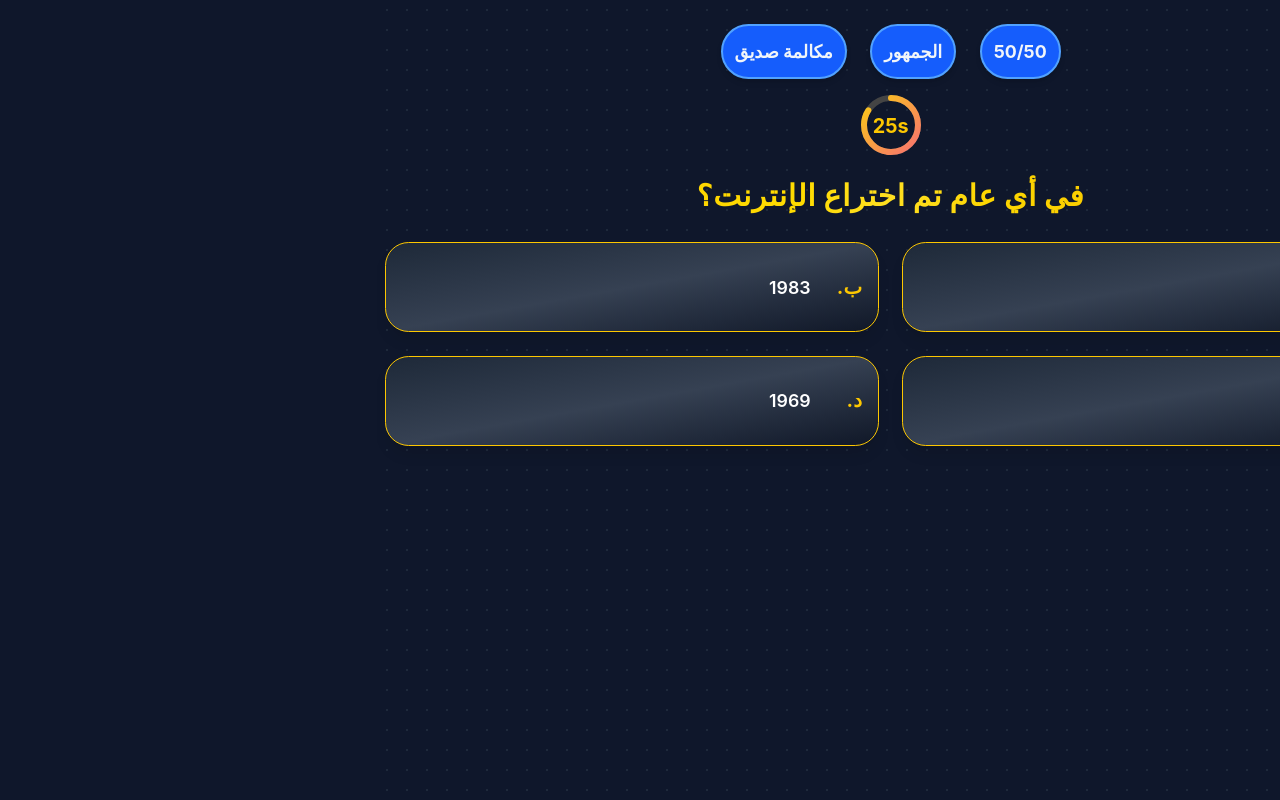
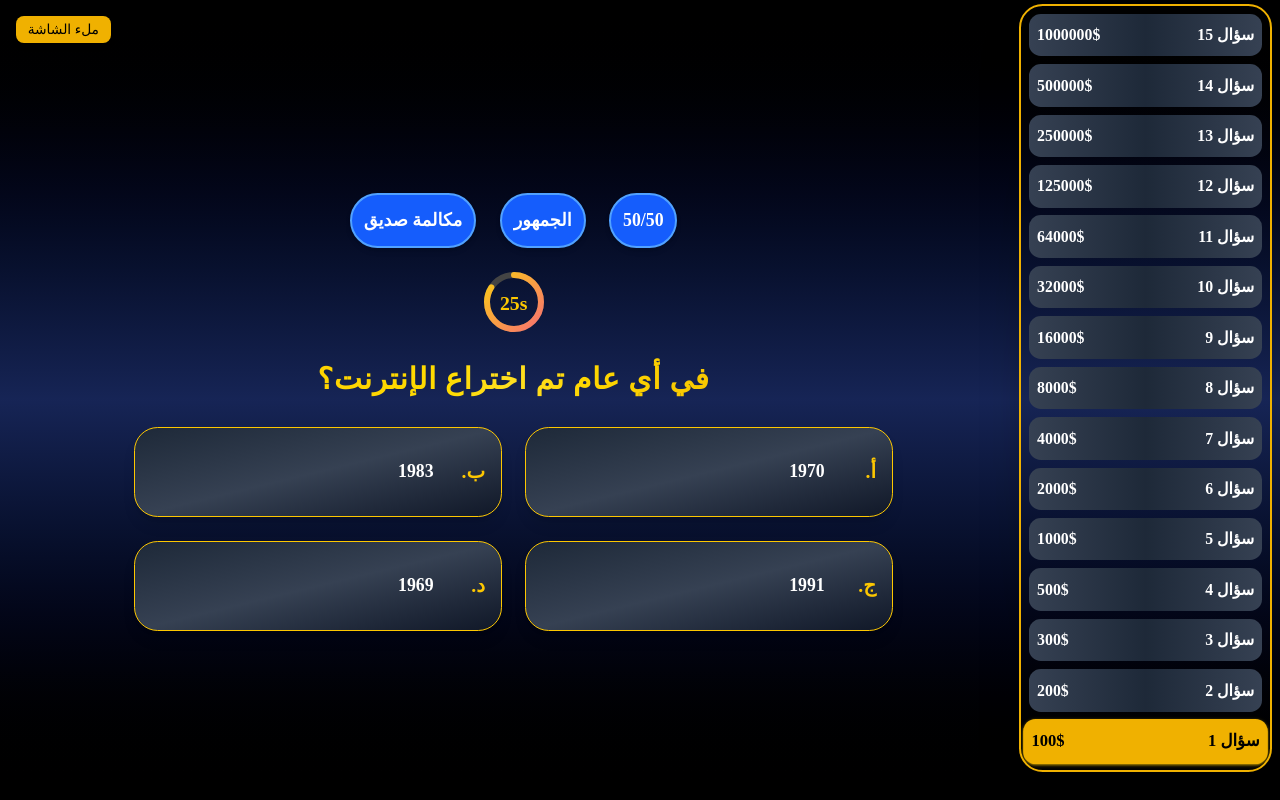
Before and after one commit to khaled-103/who-will-wind-million, a React (Vite) app: page /new-game in a window 1280 px wide. Built offline with nearby package versions, Linux system fonts and the light colour scheme.

Commit message:
re-design game page base component

```diff
--- a/package.json
+++ b/package.json
@@ -24,6 +24,7 @@
     "@types/react": "^19.1.16",
     "@types/react-dom": "^19.1.9",
     "@vitejs/plugin-react": "^5.0.4",
+    "babel-plugin-react-compiler": "^1.0.0",
     "eslint": "^9.36.0",
     "eslint-plugin-react-hooks": "^5.2.0",
     "eslint-plugin-react-refresh": "^0.4.22",
--- a/src/pages/Game.tsx
+++ b/src/pages/Game.tsx
@@ -7,7 +7,8 @@ import Timer from "../components/game/Timer";
 import { getRandomFromArray } from "../lib/helper";
 import type { Answer, Lifelines as LifelinesType } from "../types";
 import { LifelinesEnum } from "../lib/constant";
-const gameQuestions = getRandomFromArray(questionsData,15);
+import { AnimatePresence, motion } from "framer-motion";
+const gameQuestions = getRandomFromArray(questionsData, 15);
 const prizes: number[] = [
   100,      // سؤال 1
   200,      // سؤال 2
@@ -26,6 +27,14 @@ const prizes: number[] = [
   1000000   // سؤال 15
 ];
 
+const handleFullScreen = () => {
+  if (!document.fullscreenElement) {
+    document.documentElement.requestFullscreen();
+  } else {
+    document.exitFullscreen();
+  }
+};
+
 
 export default function Game() {
   console.log("game re render");
@@ -36,13 +45,13 @@ export default function Game() {
   const [gameOver, setGameOver] = useState(false);
   const [isWin, setIsWin] = useState(false);
   const [lifelines, setLifelines] = useState<LifelinesType>({
-    fiftyFifty: {used:false,by:null},
-    audience: {used:false,by:null},
-    phone: {used:false,by:null},
+    fiftyFifty: { used: false, by: null },
+    audience: { used: false, by: null },
+    phone: { used: false, by: null },
   });
 
   const currentQuestion = gameQuestions[currentQuestionIndex];
-  const handleUseLifline = (type:string) => {
+  const handleUseLifline = (type: string) => {
     setTimeout(() => {
       if (type === LifelinesEnum.fiftyFifty) {
         // منطق 50/50
@@ -50,7 +59,7 @@ export default function Game() {
         setLifelines(prev => {
           return {
             ...prev,
-          "fiftyFifty": {used:true, by:currentQuestion.id, discardedAnswers:incorrectAnswers.slice(0, 2)}
+            "fiftyFifty": { used: true, by: currentQuestion.id, discardedAnswers: incorrectAnswers.slice(0, 2) }
           }
         });
       } else if (type === LifelinesEnum.audience) {
@@ -58,7 +67,7 @@ export default function Game() {
         setLifelines(prev => {
           return {
             ...prev,
-          "audience": {used:true, by:currentQuestion.id}
+            "audience": { used: true, by: currentQuestion.id }
           }
         });
       } else if (type === LifelinesEnum.phone) {
@@ -66,7 +75,7 @@ export default function Game() {
         setLifelines(prev => {
           return {
             ...prev,
-          "phone": {used:true, by:currentQuestion.id}
+            "phone": { used: true, by: currentQuestion.id }
           }
         });
       }
@@ -97,40 +106,133 @@ export default function Game() {
   };
 
 
+  // const audioRefs = useRef({});
+
+  // // دالة لتشغيل صوت معين
+  // const playSound = (name) => {
+  //   const sound = audioRefs.current[name];
+  //   if (sound) {
+  //     sound.currentTime = 0;
+  //     sound.play();
+  //   }
+  // };
+
+  // // تحميل الأصوات مرة واحدة
+  // useEffect(() => {
+  //   const names = ["start", "correct", "wrong", "timeout", "win", "lose", "select"];
+  //   names.forEach((name) => {
+  //     const audio = new Audio(`/sounds/${name}.mp3`);
+  //     audioRefs.current[name] = audio;
+  //   });
+  //   playSound("start");
+  // }, []);
+
+
+  // وضع ملء الشاشة
+
+
+
+  // حالات النهاية
   if (gameOver) {
     return (
-      <div className="flex flex-col items-center justify-center h-screen  text-center text-white">
+      <div className="flex flex-col items-center justify-center h-screen text-center bg-gradient-to-b from-black to-blue-950 text-white px-4">
         <h1 className="text-4xl font-bold mb-4 animate-pulse text-yellow-400">انتهت اللعبة!</h1>
-        {currentQuestionIndex > 0 ?
-        <p className="text-2xl">لقد فزت بمبلغ: <span className="text-green-400">{prizes[currentQuestionIndex - 1]}₪</span></p> : <p>للاسف لم تحصل على شي</p> }
+        {currentQuestionIndex > 0 ? (
+          <p className="text-2xl">
+            لقد فزت بمبلغ:
+            <span className="text-green-400 font-bold ms-2">
+              {prizes[currentQuestionIndex - 1]}₪
+            </span>
+          </p>
+        ) : (
+          <p className="text-red-400 text-xl">للأسف لم تحصل على شيء</p>
+        )}
+        <button
+          onClick={() => window.location.reload()}
+          className="mt-6 cursor-pointer bg-yellow-500 hover:bg-yellow-600 text-black px-6 py-2 rounded-xl font-semibold shadow-lg transition"
+        >
+          إعادة المحاولة
+        </button>
       </div>
     );
   }
 
   if (isWin) {
     return (
-      <div className="flex flex-col items-center justify-center h-screen  text-center text-white">
-        <h1 className="text-4xl font-bold mb-4 animate-pulse text-yellow-400">مبروك لقد حصلت على المليون!</h1>
-        <p className="text-2xl">لقد فزت بمبلغ: <span className="text-green-400">{prizes[gameQuestions.length - 1]}₪</span></p>
+      <div className="flex flex-col items-center justify-center h-screen text-center bg-gradient-to-b from-black to-blue-950 text-white px-4">
+        <motion.h1
+          initial={{ scale: 0 }}
+          animate={{ scale: 1 }}
+          transition={{ type: "spring", stiffness: 100 }}
+          className="text-4xl font-bold mb-4 text-yellow-400"
+        >
+          مبروك! لقد حصلت على المليون!
+        </motion.h1>
+        <p className="text-2xl">
+          لقد فزت بمبلغ:
+          <span className="text-green-400 font-bold ms-2">
+            {prizes[gameQuestions.length - 1]}₪
+          </span>
+        </p>
+        <button
+          onClick={() => window.location.reload()}
+          className="mt-6 cursor-pointer bg-green-500 hover:bg-green-600 text-white px-6 py-2 rounded-xl font-semibold shadow-lg transition"
+        >
+          العب مرة أخرى
+        </button>
       </div>
     );
   }
 
+  // الواجهة الأساسية أثناء اللعب
   return (
-    <div >
+    <div className="relative min-h-screen flex flex-col md:flex-row bg-gradient-to-b from-black via-blue-950 to-black text-white font-[Cairo] overflow-hidden">
+      {/* زر ملء الشاشة */}
+      <button
+        onClick={handleFullScreen}
+        className="absolute cursor-pointer top-4 end-4 text-sm bg-yellow-500 hover:bg-yellow-600 text-black px-3 py-1 rounded-lg shadow-md transition"
+      >
+        ملء الشاشة
+      </button>
+
       {/* شريط الجوائز */}
       <PrizeLadder prizes={prizes} currentIndex={currentQuestionIndex} />
-      {/* القسم الرئيسي: السؤال والمساعدات */}
-      <div className="ms-64 flex flex-col gap-4 items-center">
+
+      {/* القسم الرئيسي */}
+      <div className="flex flex-col flex-1 items-center justify-center gap-6 px-4 md:ms-64">
         <Lifelines lifelines={lifelines} onUse={handleUseLifline} />
-        <Timer isPaused={isCurrentQuestionAnswered} key={currentQuestion.id} duration={30} onTimeOut={() => handleAnswer(null)} />
+
+        <Timer
+          isPaused={isCurrentQuestionAnswered}
+          key={currentQuestion.id}
+          duration={30}
+          onTimeOut={() => {
+            // playSound("timeout");
+            handleAnswer(null);
+          }}
+        />
+
+        <AnimatePresence mode="wait">
+          <motion.div
+            key={currentQuestion.id}
+            initial={{ opacity: 0, y: 40 }}
+            animate={{ opacity: 1, y: 0 }}
+            exit={{ opacity: 0, y: -40 }}
+            transition={{ duration: 0.5 }}
+            className="w-full max-w-3xl"
+          >
             <QuestionCard
               question={currentQuestion}
               selectedAnswer={selectedAnswer}
               isCurrentQuestionAnswered={isCurrentQuestionAnswered}
-          onSelectAnswer={handleAnswer}
+              onSelectAnswer={(answer) => {
+                // playSound("select");
+                handleAnswer(answer);
+              }}
               lifelines={lifelines}
             />
+          </motion.div>
+        </AnimatePresence>
       </div>
     </div>
   );
--- a/vite.config.ts
+++ b/vite.config.ts
@@ -4,5 +4,11 @@ import tailwindcss from '@tailwindcss/vite'
 
 // https://vite.dev/config/
 export default defineConfig({
-  plugins: [react(),tailwindcss()],
+  plugins: [react(
+    {
+      babel: {
+        plugins: ['babel-plugin-react-compiler'],
+      },
+    }
+  ),tailwindcss()],
 })
```
Also changed, not shown: 1 other file (tests, documents, lock files or other folders). Lines whose indentation alone changed are shown as unchanged.
